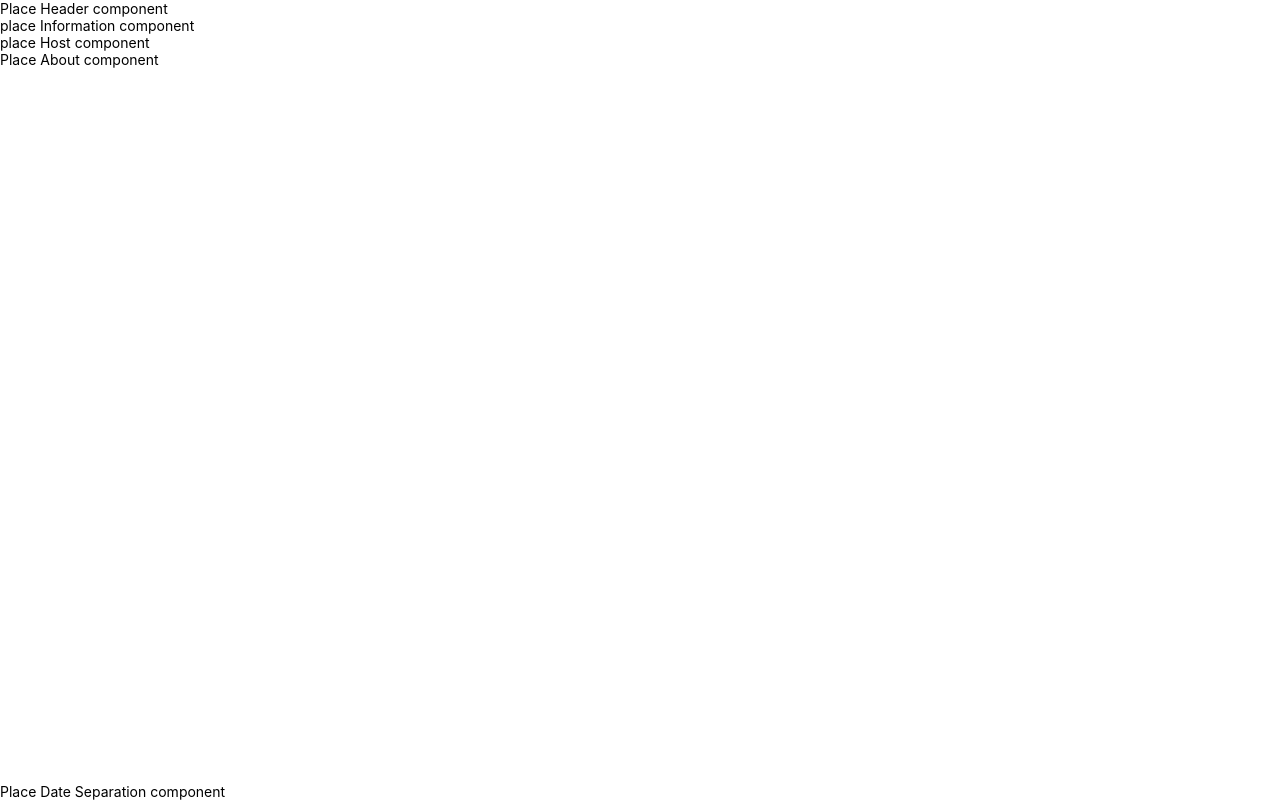
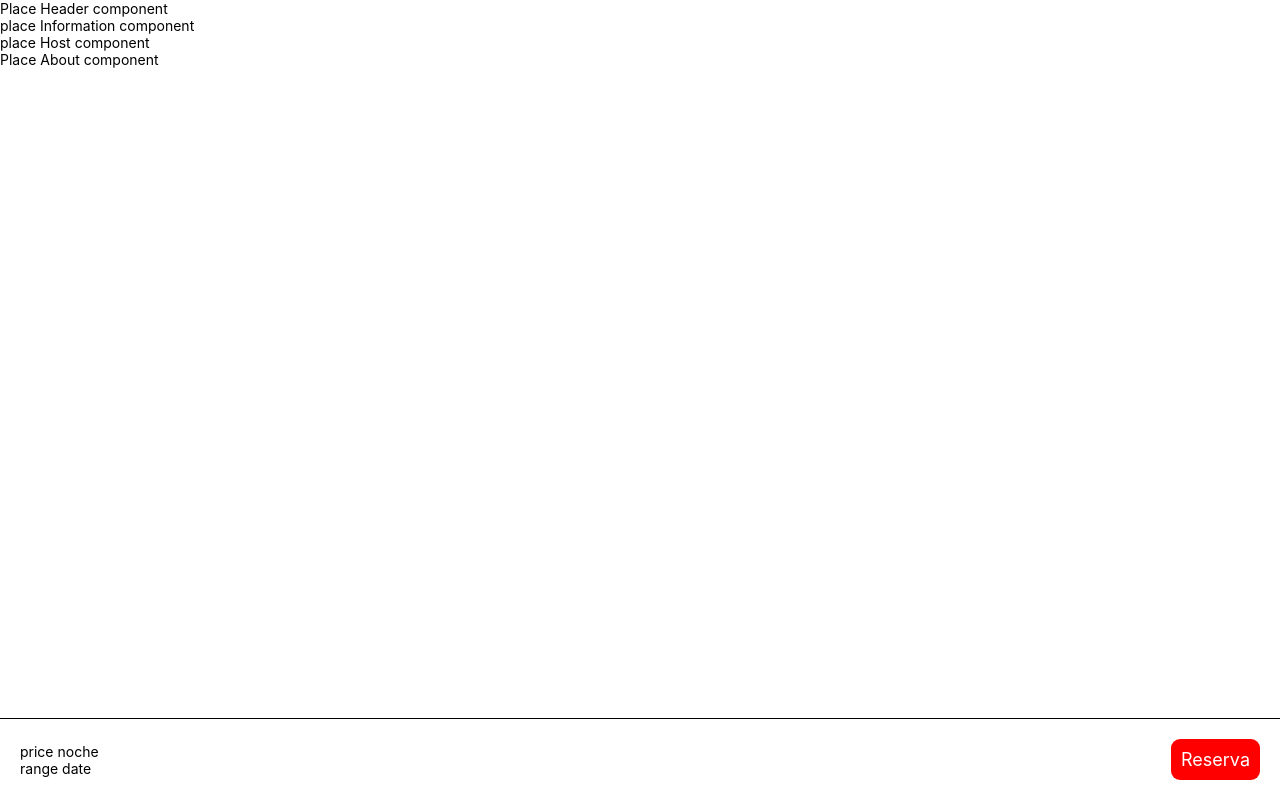
Before and after one commit to theonlylooker/react-nerdery-clone-app-challenge, a React (Vite) app: page /place/1 in a window 1280 px wide. Built offline with nearby package versions, Linux system fonts and the light colour scheme; a web font is replaced by a local one.

Commit message:
feat: add basic layout

```diff
--- /dev/null
+++ b/src/placeDate/PlaceDate.tsx
@@ -0,0 +1,33 @@
+import React from "react";
+import styled from "styled-components";
+
+const PlaceDateLayout = styled.div`
+  display: flex;
+  justify-content: space-between;
+  align-items: center;
+  padding: 20px;
+  position: "fixed";
+  border-top: 1px solid black;
+`;
+
+const PlaceButton = styled.div`
+  color: white;
+  font-size: 18px;
+  background-color: red;
+  padding: 10px;
+  border-radius: 9px;
+`;
+
+const PlaceDate = () => {
+  return (
+    <PlaceDateLayout>
+      <div style={{ display: "flex", flexDirection: "column" }}>
+        <div>price noche</div>
+        <div>range date</div>
+      </div>
+      <PlaceButton>Reserva</PlaceButton>
+    </PlaceDateLayout>
+  );
+};
+
+export default PlaceDate;
--- a/src/placeDetails/PlaceDetails.tsx
+++ b/src/placeDetails/PlaceDetails.tsx
@@ -1,5 +1,6 @@
 import React from "react";
 import { useParams } from "react-router-dom";
+import PlaceDate from "../placeDate/PlaceDate";
 
 const PlaceDetails = () => {
   const { id } = useParams();
@@ -9,8 +10,8 @@ const PlaceDetails = () => {
       <div>place Information component</div>
       <div>place Host component</div>
       <div>Place About component</div>
-      <div style={{ position: "fixed", bottom: 0 }}>
-        Place Date Separation component
+      <div style={{ position: "fixed", bottom: 0, width: "100%" }}>
+        <PlaceDate />
       </div>
     </div>
   );
```
